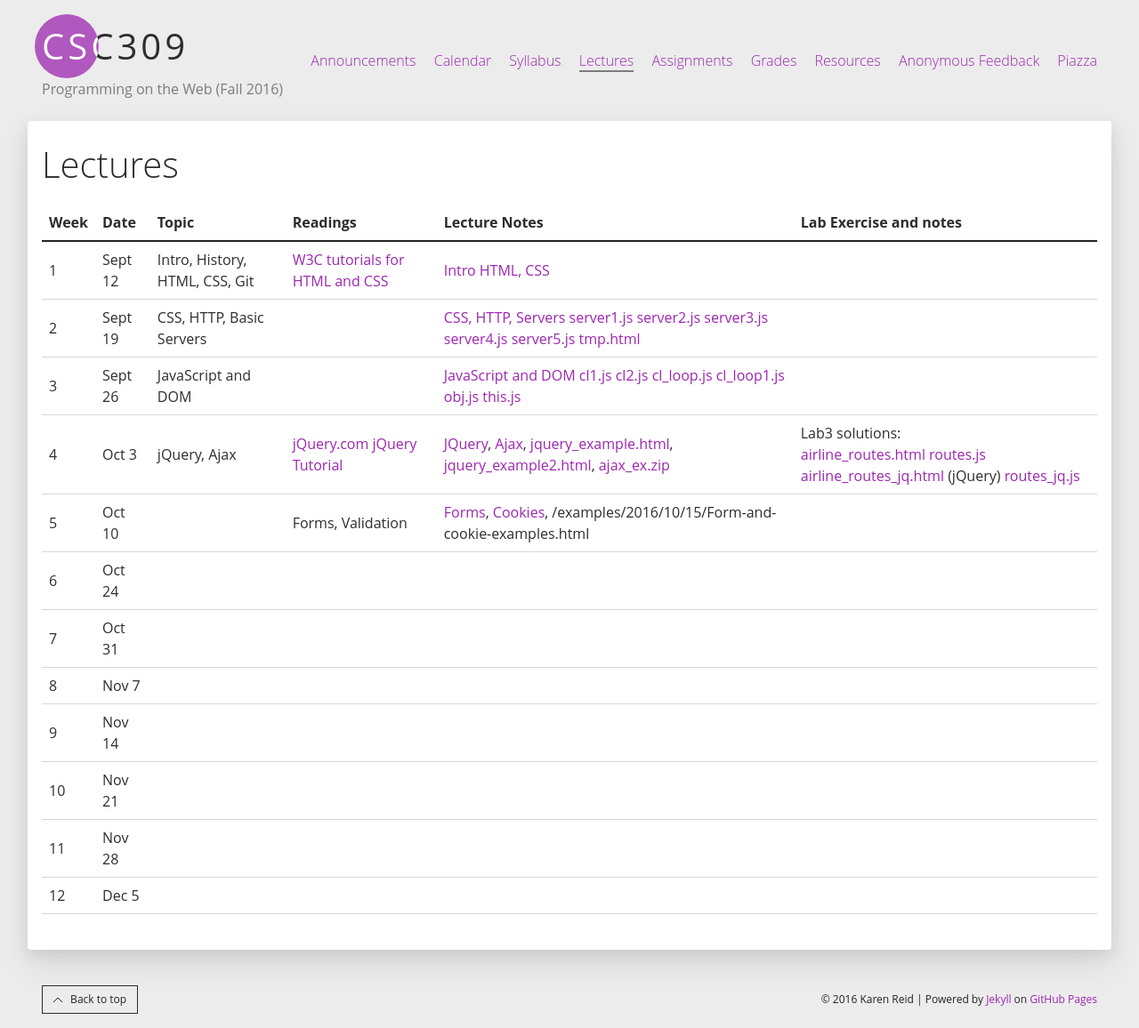
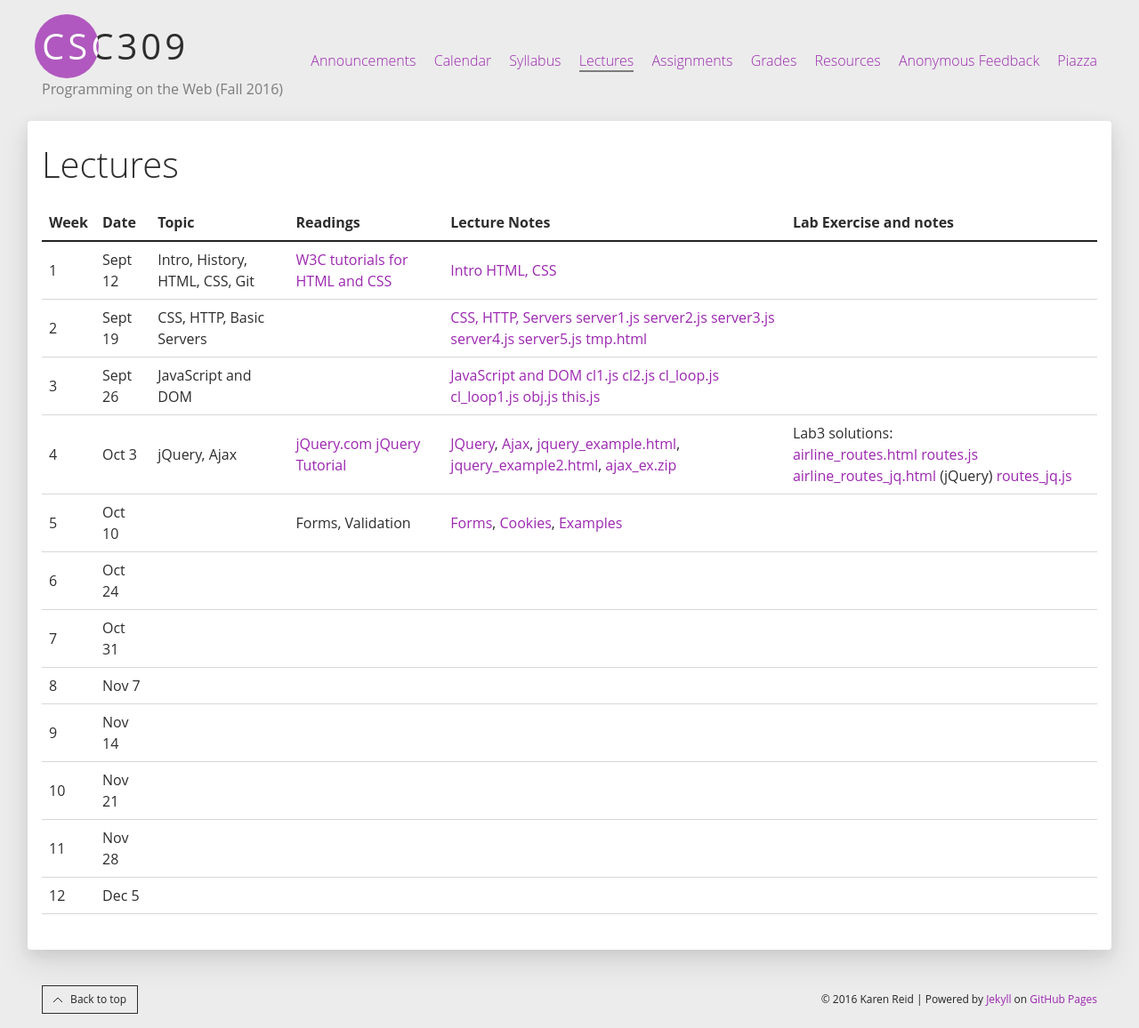
Before and after one commit to nigef/CSC309-Fall-2016.github.io, a Jekyll site: the page built from lectures.md, in a window 1280 px wide. Shown: the whole page at 89% size. Built offline with Jekyll 4.4.1, drawn with Linux system fonts in a browser that asks for light colours.

Commit message:
linking examples

```diff
--- a/lectures.md
+++ b/lectures.md
@@ -99,7 +99,7 @@ permalink: /lectures/
       <td>
     	  <a href="/lectures/w5/Forms.pdf">Forms</a>,
     	  <a href="/lectures/w5/Cookies.pdf">Cookies</a>,
-          {% post_url 2016-10-15-Form-and-cookie-examples %}
+          <a href="{% post_url 2016-10-15-Form-and-cookie-examples %}">Examples</a>
 
       </td>
       <td></td>
```
